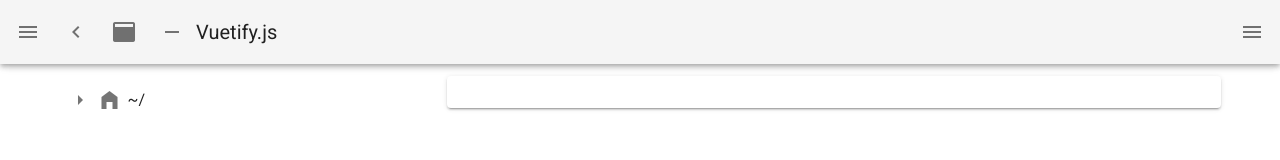
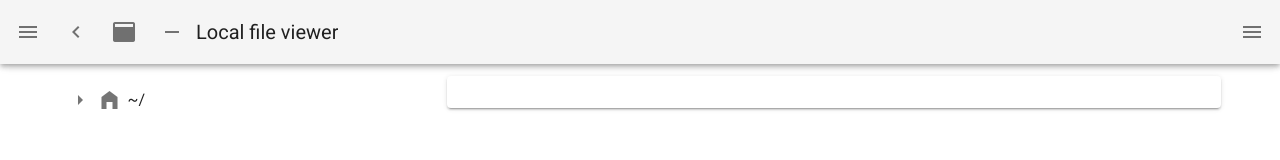
Before and after one commit to butchi/local-file-viewer, a Nuxt app: page / in a window 1280 px wide. Shown: the top 160 px of the page. Built offline with nearby package versions, Linux system fonts and the light colour scheme.

Commit message:
タイトル修正

```diff
--- a/layouts/default.vue
+++ b/layouts/default.vue
@@ -84,7 +84,7 @@ export default {
       miniVariant: false,
       right: true,
       rightDrawer: false,
-      title: "Vuetify.js",
+      title: "Local file viewer",
     };
   },
 };
```
